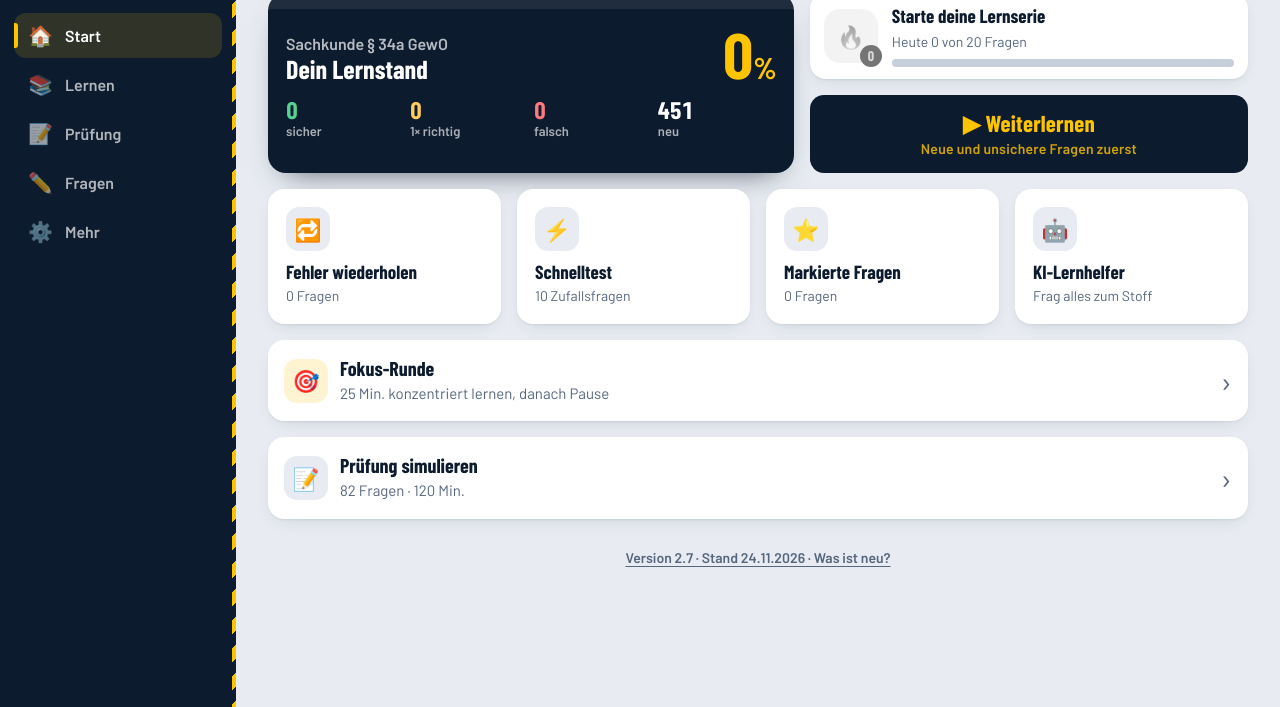
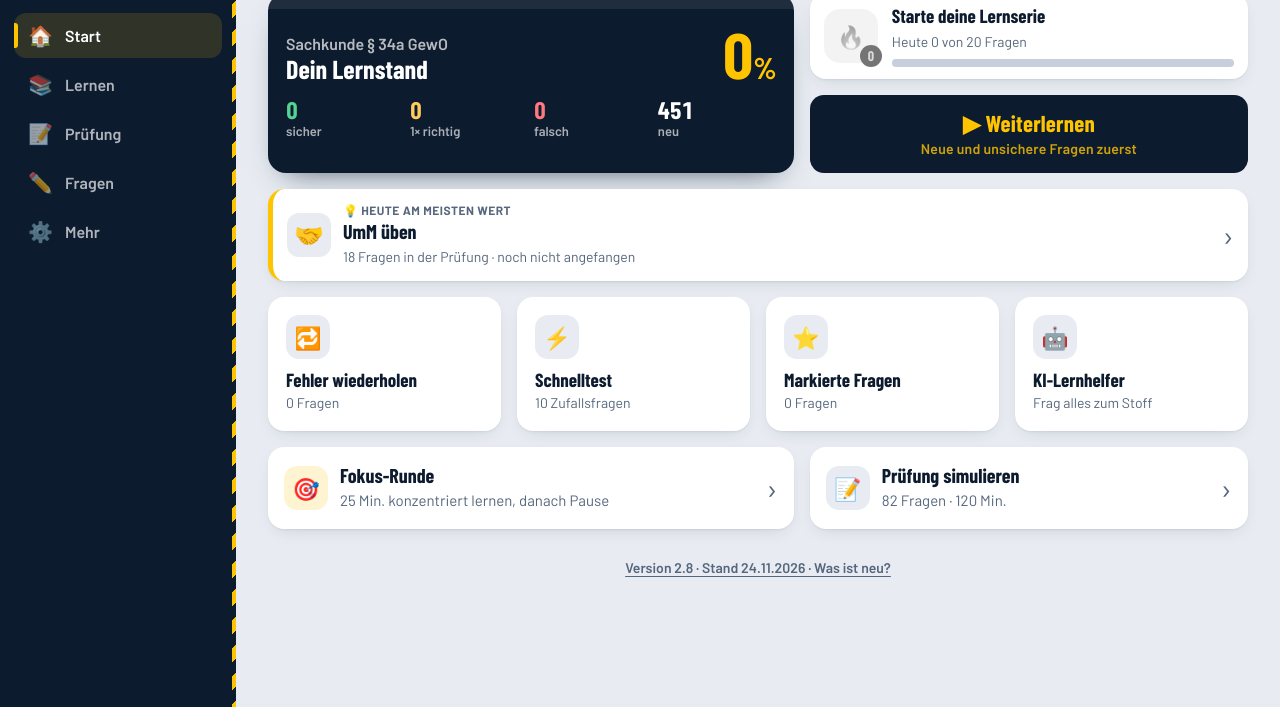
Before and after one commit to Larsen140/Security-Lernapp, a plain HTML site: page index.html in a window 1280 px wide. Shown: the part 93-800 px from the top of the page. Drawn offline with Linux system fonts and the light colour scheme.

Commit message:
Version 2.8: Lern-Empfehlung und Abgleich-Status auf der Startseite
Co-Authored-By: Claude Opus 5.5 <noreply@anthropic.com>
Claude-Session: https://claude.ai/code/session_01GxFAE6iz8BqdyZQx48R2yo

```diff
--- a/app.js
+++ b/app.js
@@ -187,6 +187,7 @@
       ${onlyOwn() ? `<div class="last">Fragen: nur deine eigenen (${S.custom.length}) · <a href="#/einstellungen" style="color:#FFCC5C">ändern</a></div>` : ""}</div>
       <div class="card daily"><div class="flame ${st ? "on" : ""}">🔥<b>${st}</b></div><div class="dinfo"><b>${st ? st + (st === 1 ? " Tag" : " Tage") + " in Folge" : "Starte deine Lernserie"}</b>
         <span class="muted">${td >= goal ? "Tagesziel geschafft ✅ " + td + " Fragen heute" : "Heute " + td + " von " + goal + " Fragen"}</span><div class="dbar"><i style="width:${gpct}%"></i></div></div></div>
+      ${tipCard()}
       <button class="btn big" data-go="#/lernen/mix">▶ Weiterlernen<small>${c.rot ? "Fehler und neue Fragen zuerst" : "Neue und unsichere Fragen zuerst"}</small></button>
       <div class="grid2">
         <button class="tile" data-go="#/lernen/fehler"><span class="big">🔁</span><b>Fehler wiederholen</b><span class="muted">${wrong} ${wrong === 1 ? "Frage" : "Fragen"}</span></button>
@@ -196,6 +197,7 @@
       </div>
       <button class="card examcard focuscard" data-go="#/fokus"><span class="big">🎯</span><span class="einfo"><b>Fokus-Runde</b><span class="muted">${(S.settings.focus || {}).min || 25} Min. konzentriert lernen, danach Pause</span></span><span class="chev">›</span></button>
       <button class="card examcard" data-go="#/pruefung"><span class="big">📝</span><span class="einfo"><b>Prüfung simulieren</b><span class="muted">${examSize()} Fragen · 120 Min.${lastExam ? ` · zuletzt <b class="${lastExam.pass ? "pass" : "fail"}">${lastExam.pct} %</b>` : ""}</span></span><span class="chev">›</span></button>
+      ${syncLine()}
       ${VERSION ? `<button class="version" data-go="#/neu">Version ${esc(VERSION)} · Stand ${fmtDate(UPDATES[0].d)} · Was ist neu?</button>` : ""}`;
     $("#app").innerHTML = html; foot("");
     // Absperrband füllt sich, Prozentzahl zählt hoch
@@ -211,6 +213,28 @@
       if (!first) toast("Update auf Version " + VERSION + " – Neuerungen unter Mehr → Was ist neu?");
     }
     $("#aihome").onclick = () => openAI(null);
+  }
+
+  // Empfehlung: das Sachgebiet, in dem die meisten Prüfungspunkte noch fehlen (Anteil unsicher × Fragen in der Prüfung)
+  function tipCard() {
+    let best = null;
+    TOPICS.forEach(t => {
+      const list = questionsOf(t.id); if (!list.length) return;
+      const c = counts(list), m = (c.gruen + c.gelb / 2) / c.total, gap = (1 - m) * t.examCount;
+      if (!best || gap > best.gap) best = { t, m, gap, c };
+    });
+    if (!best || best.gap < 0.5) return "";
+    const pct = Math.round(best.m * 100), t = best.t;
+    const why = best.c.rot ? best.c.rot + (best.c.rot === 1 ? " Fehler" : " Fehler") + " offen" : pct ? "erst " + pct + " % sicher" : "noch nicht angefangen";
+    return `<button class="tipcard" data-go="#/lernen/t-${t.id}"><span class="tico">${t.icon}</span><span class="tinf"><small>💡 Heute am meisten wert</small><b>${esc(t.short)} üben</b><span>${t.examCount} Fragen in der Prüfung · ${why}</span></span><span class="chev">›</span></button>`;
+  }
+  // Kleine Zeile auf der Startseite, ob der Abgleich klappt
+  function syncLine() {
+    const c = syncConf(); if (!c.token) return "";
+    if (syncErr) return `<button class="syncline bad" data-go="#/einstellungen">⚠️ Abgleich: ${esc(syncErr)}</button>`;
+    if (!c.last) return "";
+    const min = Math.round((Date.now() - c.last) / 60000);
+    return `<button class="syncline" data-go="#/einstellungen">☁️ PC und Handy abgeglichen ${min < 1 ? "gerade eben" : "vor " + min + " Min."}</button>`;
   }
 
   // ---------- Lernen: alle Sachgebiete ----------
--- a/styles.css
+++ b/styles.css
@@ -484,3 +484,21 @@ body.focus .tabs{display:none!important}
   body.focus .toast{left:50%}
   body.focus .updbar{left:20px}
 }
+
+/* ---------- Empfehlung und Abgleich auf der Startseite ---------- */
+.tipcard{display:flex;align-items:center;gap:12px;width:100%;text-align:left;border:0;cursor:pointer;font:inherit;color:var(--text);background:var(--card);border-radius:16px;padding:12px 14px;margin-bottom:12px;box-shadow:var(--shadow);border-left:5px solid var(--signal);transition:transform .12s var(--ease)}
+.tipcard:active{transform:scale(.98)}
+.tipcard .tico{font-size:24px;width:44px;height:44px;display:grid;place-items:center;background:var(--bg);border-radius:12px;flex:none}
+.tipcard .tinf{flex:1;min-width:0}
+.tipcard small{display:block;font-size:12px;font-weight:700;text-transform:uppercase;letter-spacing:.04em;color:var(--muted)}
+.tipcard b{display:block;font:700 20px/1.2 var(--display)}
+.tipcard .tinf>span{font-size:14px;color:var(--muted)}
+.syncline{display:block;margin:12px auto 0;background:none;border:0;color:var(--muted);font:500 14px var(--body);cursor:pointer}
+.syncline.bad{color:var(--red,#D33)}
+@media (min-width:980px){
+  body[data-page=start] .tipcard{grid-column:1/-1}
+  body[data-page=start] .syncline{grid-column:1/-1;margin:0 auto}
+  body[data-page=start] .focuscard{grid-column:1}
+  body[data-page=start] .examcard:not(.focuscard){grid-column:2}
+  body[data-page=start] .examcard{margin:0}
+}
--- a/sw.js
+++ b/sw.js
@@ -1,5 +1,5 @@
 // Offline-Unterstützung: Dateien werden zwischengespeichert.
-const CACHE = "slapp-v26";
+const CACHE = "slapp-v27";
 const FILES = ["./", "index.html", "styles.css", "app.js", "manifest.webmanifest", "icon.svg", "icon-192.png", "icon-512.png",
   "01-rdoeso.js", "02-gewo.js", "03-ds.js", "04-bgb.js", "05-stgb.js", "06-umw.js", "07-dguv.js", "08-umm.js", "09-sit.js", "updates.js",
   "font-barlow-400.woff2", "font-barlow-600.woff2", "font-barlow-700.woff2", "font-barlow-condensed-600.woff2", "font-barlow-condensed-700.woff2"];
--- a/updates.js
+++ b/updates.js
@@ -1,6 +1,13 @@
 // Versionsverlauf der App. Neueste Version immer OBEN eintragen.
 // Wird in der App unter „Was ist neu“ angezeigt. Bitte auch CHANGELOG.md mitpflegen.
 window.SL_UPDATES = [
+  {
+    v: "2.8", d: "2026-11-24", items: [
+      "Neu auf der Startseite: „Heute am meisten wert“ zeigt das Sachgebiet, in dem dir für die Prüfung die meisten Punkte fehlen, mit einem Tipp direkt zum Üben",
+      "Ist PC und Handy verbunden, steht unten auf der Startseite, wann zuletzt abgeglichen wurde (oder was nicht klappt)",
+      "Am PC stehen Fokus-Runde und Prüfung nebeneinander"
+    ]
+  },
   {
     v: "2.7", d: "2026-11-24", items: [
       "Neu: Fokus-Runde auf der Startseite. 15, 25 oder 45 Minuten nur Fragen, ohne Menü, die Zeit läuft oben mit",
```
Also changed, not shown: 1 other file.
